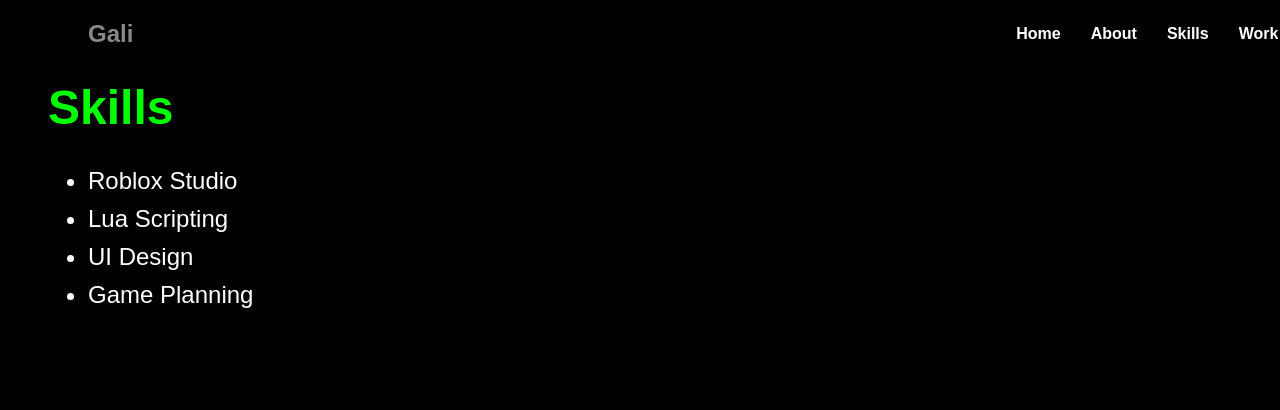
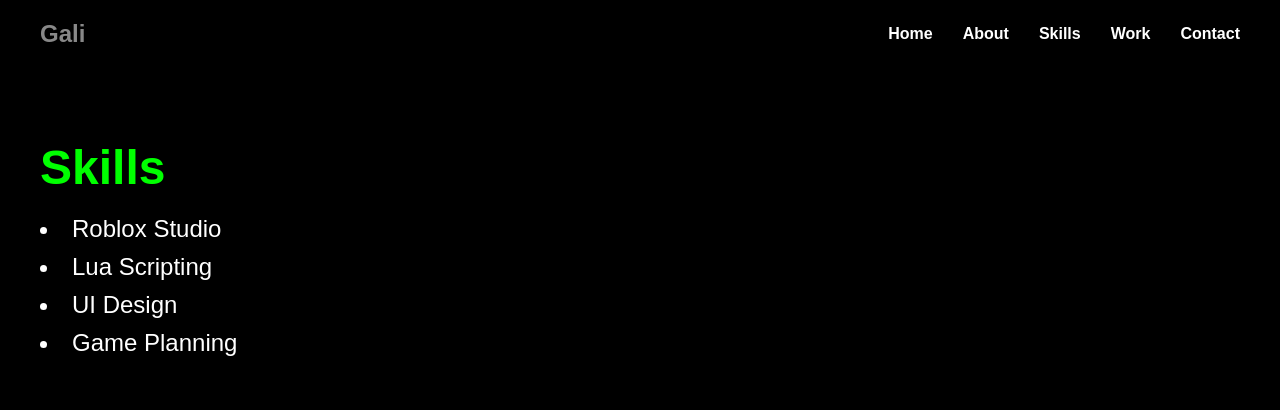
Before and after one commit to galikonibo/galis_service.io, a plain HTML site: page skills.html in a window 1280 px wide. Drawn offline with Linux system fonts and the light colour scheme.

Commit message:
Update skills.html

```diff
--- a/skills.html
+++ b/skills.html
@@ -3,12 +3,18 @@
 <head>
   <title>Skills - Gali</title>
   <style>
-    body {
+    * {
+      margin: 0;
+      padding: 0;
+      box-sizing: border-box;
+    }
+
+    html, body {
       background: #000;
       color: white;
       font-family: Arial, sans-serif;
-      padding: 40px;
     }
+
     nav {
       position: fixed;
       top: 0;
@@ -43,14 +49,21 @@
       color: #00ff00;
     }
 
+    main {
+      padding: 140px 40px 40px; /* Push down so nav doesn't cover it */
+    }
+
     h1 {
       color: #00ff00;
       font-size: 3rem;
+      margin-bottom: 20px;
     }
+
     ul {
       font-size: 1.5rem;
-      margin-top: 20px;
+      list-style: disc inside;
     }
+
     li {
       margin-bottom: 10px;
     }
@@ -70,7 +83,8 @@
     </div>
   </nav>
 
-
+  <!-- Main Content -->
+  <main>
     <h1>Skills</h1>
     <ul>
       <li>Roblox Studio</li>
@@ -78,5 +92,7 @@
       <li>UI Design</li>
       <li>Game Planning</li>
     </ul>
+  </main>
+
 </body>
 </html>
```
Lines whose indentation alone changed are shown as unchanged.
